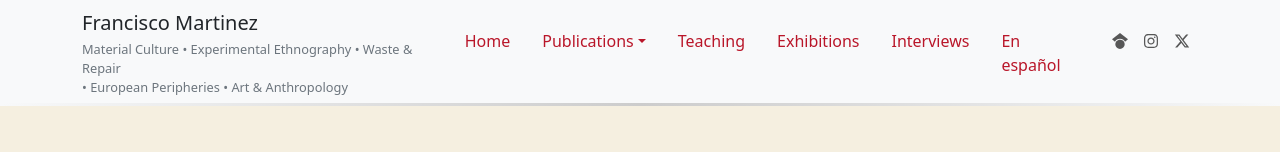
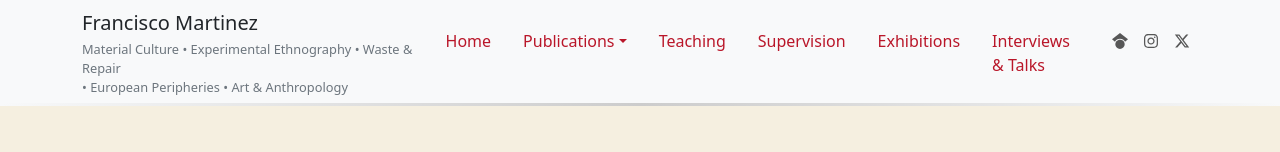
Before and after one commit to sangambash7/FranciscoMartinez, a React (Create React App) app: page /#/ in a window 1280 px wide. Shown: the top 152 px of the page. Built offline with nearby package versions, Linux system fonts and the light colour scheme; grey boxes are pictures that could not be loaded.

Commit message:
Updated Navbar2

```diff
--- a/src/Navbar2.js
+++ b/src/Navbar2.js
@@ -71,9 +71,12 @@ export default function Navbar2() {
                 <Link to="/" className="text-dark text-decoration-none">
                   <span className="fs-5 d-block">Francisco Martinez</span>
 
-                  <span className="keywords d-none d-lg-block">
-                    Material Culture • Experimental Ethnography • Waste & Repair
-                    <br />• European Peripheries • Art & Anthropology
+                  <span
+                    className="keywords d-none d-lg-block"
+                    style={{ lineHeight: "0.8rem" }}
+                  >
+                    Material Culture • Experimental Ethnography <br />• Waste &
+                    Repair • European Peripheries <br />• Art & Anthropology
                   </span>
                 </Link>
               </h5>
@@ -173,6 +176,15 @@ export default function Navbar2() {
                         Novel
                       </Link>
                     </li>
+                    <li>
+                      <Link
+                        to="/español"
+                        className="dropdown-item"
+                        onClick={(event) => handleNavClick(event, "/español")}
+                      >
+                        En español
+                      </Link>
+                    </li>
                   </ul>
                 </li>
 
@@ -183,6 +195,15 @@ export default function Navbar2() {
                     onClick={(event) => handleNavClick(event, "/Teaching")}
                   >
                     Teaching
+                  </Link>
+                </li>
+                <li className="nav-item navbar-menu-item mx-2">
+                  <Link
+                    to="/Supervision"
+                    className="nav-link text-dark"
+                    onClick={(event) => handleNavClick(event, "/Supervision")}
+                  >
+                    Supervision
                   </Link>
                 </li>
                 <li className="nav-item navbar-menu-item mx-2">
@@ -200,16 +221,7 @@ export default function Navbar2() {
                     className="nav-link text-dark"
                     onClick={(event) => handleNavClick(event, "/Interviews")}
                   >
-                    Interviews
-                  </Link>
-                </li>
-                <li className="nav-item navbar-menu-item mx-2">
-                  <Link
-                    to="/Español"
-                    className="nav-link text-dark"
-                    onClick={(event) => handleNavClick(event, "/Español")}
-                  >
-                    En español
+                    Interviews & Talks
                   </Link>
                 </li>
               </ul>
```
